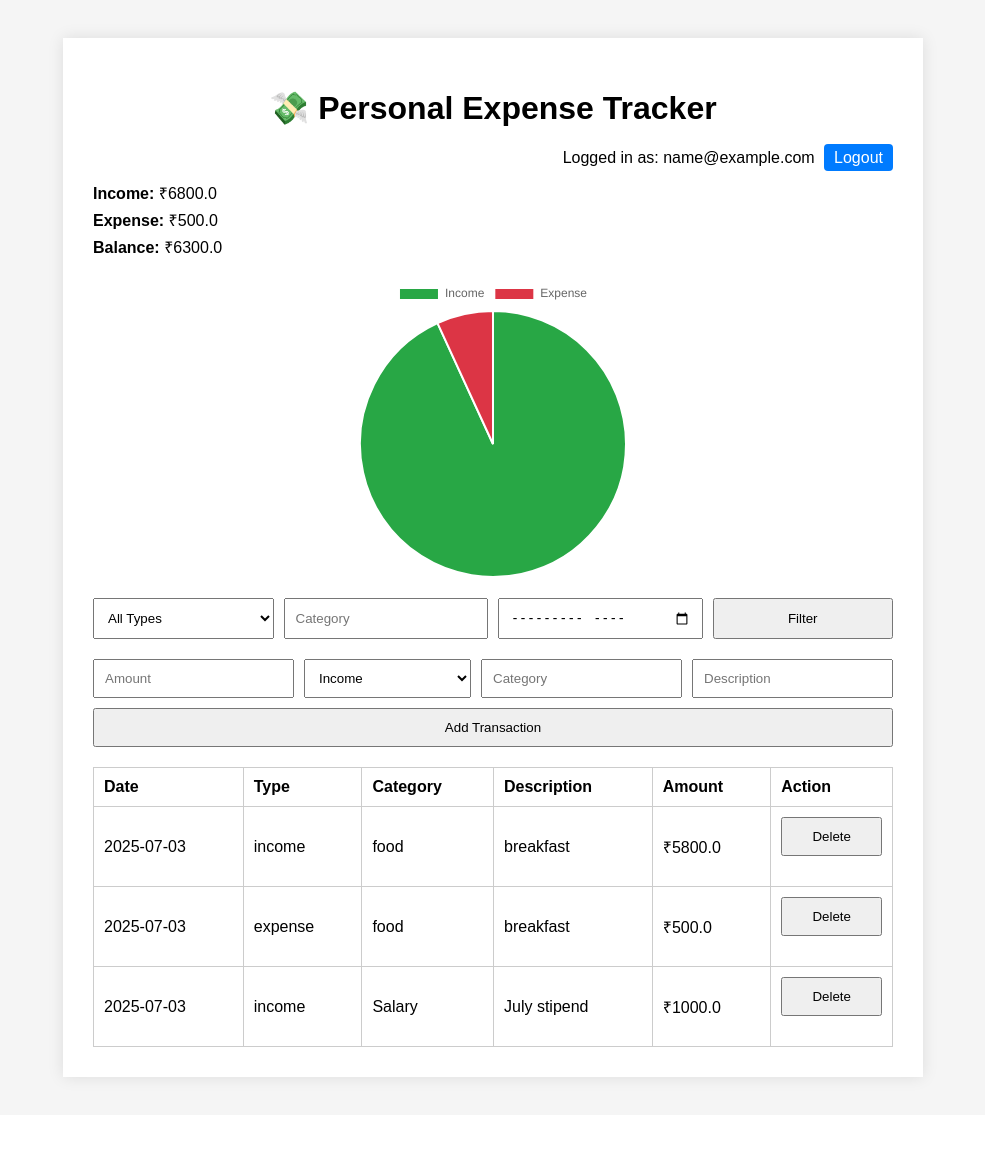
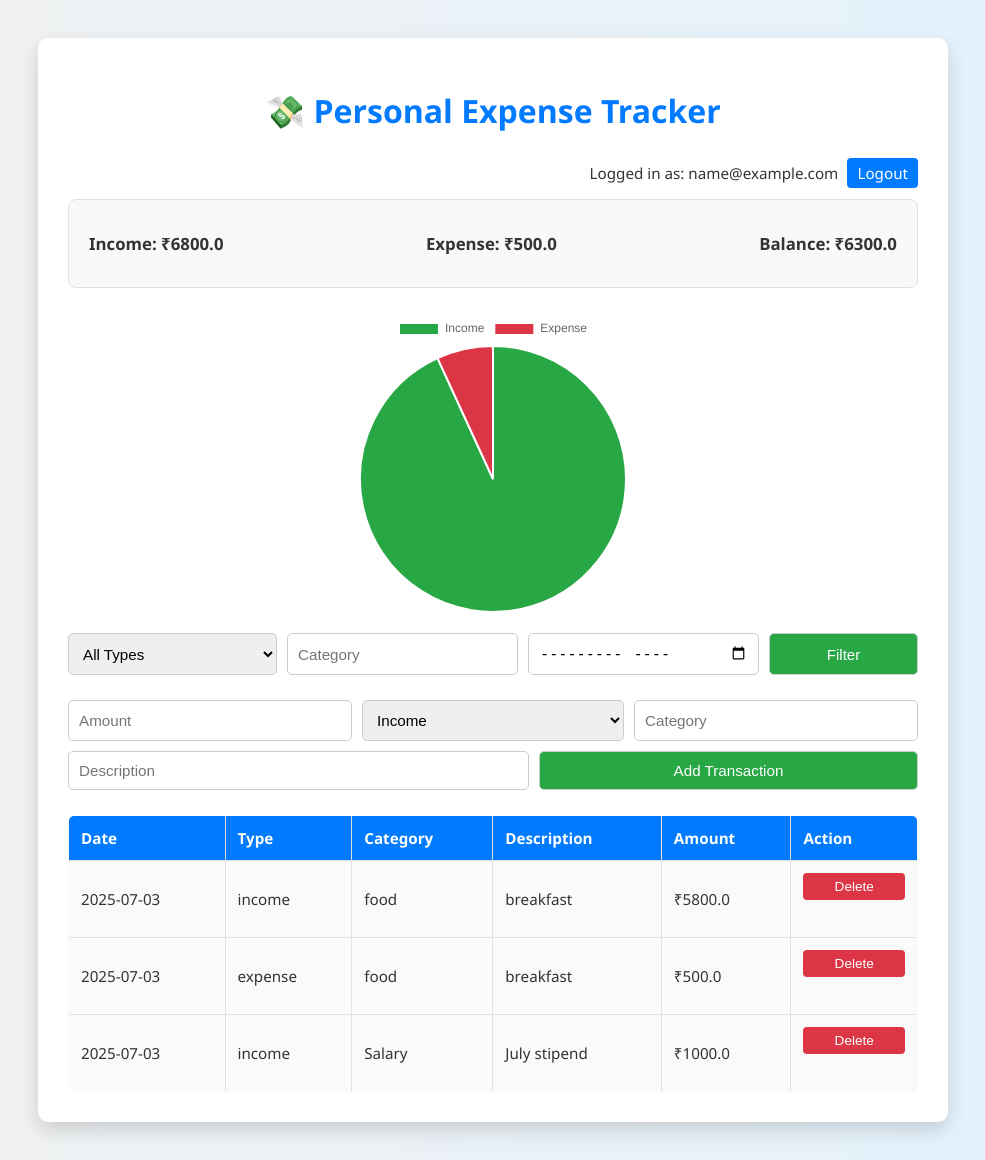
Before and after one commit to Mahesh-git888/Expense_Tracker, a Flask app: page /dashboard in a window 1280 px wide. Shown: the whole page, without its empty margins (147-1132 px from the left). Before the commit the page ends 1086 px from the top, so only its background shows below. Run offline with Flask 3, Linux system fonts and the light colour scheme; the visitor is signed in with stand-in values (Sample User, id 1); data comes from the database, SQL or seed files in the repository; parts of the project's set-up code (start-up, migrations or seed data) failed here and were passed over.

Commit message:
Update style.css

```diff
--- a/static/style.css
+++ b/static/style.css
@@ -1,55 +1,128 @@
 body {
-    font-family: Arial, sans-serif;
-    background-color: #f5f5f5;
+    font-family: 'Segoe UI', Tahoma, Geneva, Verdana, sans-serif;
+    background: linear-gradient(to right, #f1f1f1, #e3f2fd);
     padding: 30px;
+    color: #333;
 }
 
 .container {
-    background: white;
+    background: #ffffff;
     padding: 30px;
-    max-width: 800px;
+    max-width: 850px;
     margin: auto;
-    box-shadow: 0 0 15px rgba(0,0,0,0.1);
+    border-radius: 10px;
+    box-shadow: 0 8px 20px rgba(0, 0, 0, 0.15);
 }
 
 h1 {
     text-align: center;
+    color: #007bff;
+    font-size: 2em;
+    margin-bottom: 30px;
+}
+
+.auth-buttons {
+    text-align: right;
+    margin-bottom: 20px;
+}
+
+.auth-buttons a, .auth-buttons span {
+    font-size: 0.95rem;
+}
+
+.auth-buttons a {
+    padding: 8px 14px;
+    background-color: #007bff;
+    color: #fff;
+    border-radius: 5px;
+    text-decoration: none;
+    transition: background-color 0.2s ease;
+}
+
+.auth-buttons a:hover {
+    background-color: #0056b3;
 }
 
 form {
     display: flex;
     gap: 10px;
-    margin-bottom: 20px;
+    margin-bottom: 25px;
     flex-wrap: wrap;
 }
 
 form input, form select, form button {
     padding: 10px;
-    flex: 1 1 150px;
+    flex: 1 1 180px;
+    border: 1px solid #ccc;
+    border-radius: 5px;
+    font-size: 0.95rem;
+}
+
+form button {
+    background-color: #28a745;
+    color: white;
+    cursor: pointer;
+    transition: background-color 0.2s ease;
+    flex: 1 1 120px;
+}
+
+form button:hover {
+    background-color: #218838;
 }
 
 table {
     width: 100%;
     border-collapse: collapse;
-    margin-top: 10px;
-}
-#balanceChart {
-    width: 200px !important;
-    height: 200px !important;
-    margin: 20px auto;
-    display: block;
+    margin-top: 15px;
+    background-color: #fafafa;
+    border-radius: 6px;
+    overflow: hidden;
 }
 
+table thead {
+    background-color: #007bff;
+    color: white;
+}
 
 table, th, td {
-    border: 1px solid #ccc;
+    border: 1px solid #dee2e6;
 }
 
 th, td {
-    padding: 10px;
+    padding: 12px;
     text-align: left;
+    font-size: 0.95rem;
 }
 
-.balance p {
-    margin: 5px 0;
+td form button {
+    padding: 6px 10px;
+    background-color: #dc3545;
+    border: none;
+    color: white;
+    font-size: 0.85rem;
+    border-radius: 4px;
+    cursor: pointer;
 }
+
+td form button:hover {
+    background-color: #c82333;
+}
+
+.balance {
+    display: flex;
+    justify-content: space-between;
+    background-color: #f8f9fa;
+    border-radius: 8px;
+    padding: 15px 20px;
+    margin-bottom: 25px;
+    border: 1px solid #dee2e6;
+    font-size: 1.05rem;
+    font-weight: bold;
+}
+
+#balanceChart {
+    width: 250px !important;
+    height: 250px !important;
+    margin: 25px auto;
+    display: block;
+}
```
